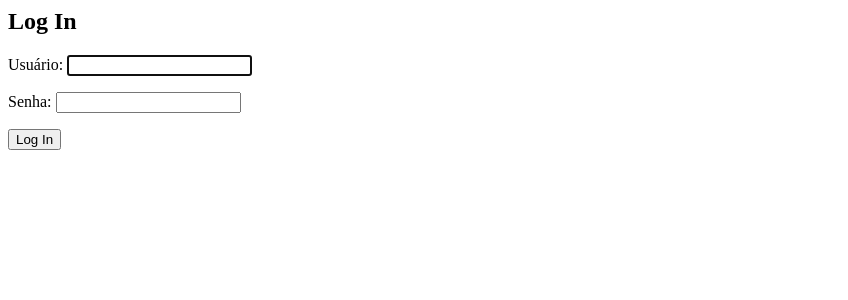
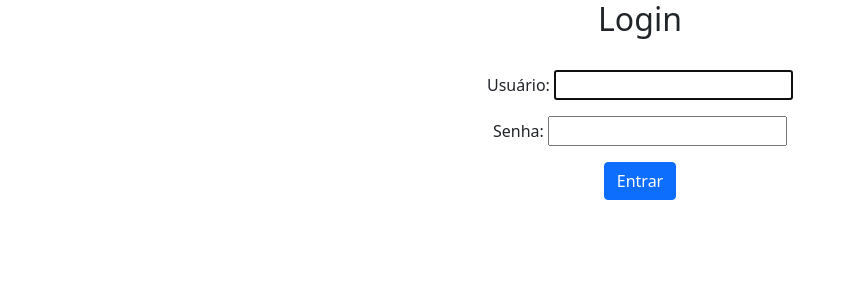
Before and after one commit to renantescaro/django-teste, a Django app: page /accounts/login/ in a window 1280 px wide. Shown: the top 300 px of the page, without its empty margins (0-848 px from the left). Run offline with Django 3.2, Linux system fonts and the light colour scheme; some libraries are stand-ins or nearby versions.

Commit message:
C:/Git/adicionando css/js, alterando titulo da página e nome botão

```diff
--- a/meusite/templates/registration/login.html
+++ b/meusite/templates/registration/login.html
@@ -1,6 +1,17 @@
-<h2>Log In</h2>
-<form method="post">
-  {% csrf_token %}
-  {{ form.as_p }}
-  <button type="submit">Log In</button>
-</form>
+{% load static %}
+<link rel="stylesheet" href="{% static 'css/bootstrap.min.css' %}">
+
+<div style="text-align: center;">
+	<h2>Login</h2>
+	<br>
+	<form method="post">
+		{% csrf_token %}
+
+		{{ form.as_p }}
+		<button type="submit" class="btn btn-primary">
+			Entrar
+		</button>
+	</form>
+</div>
+
+<script src="{% static 'js/bootstrap.min.js' %}"></script>
```
